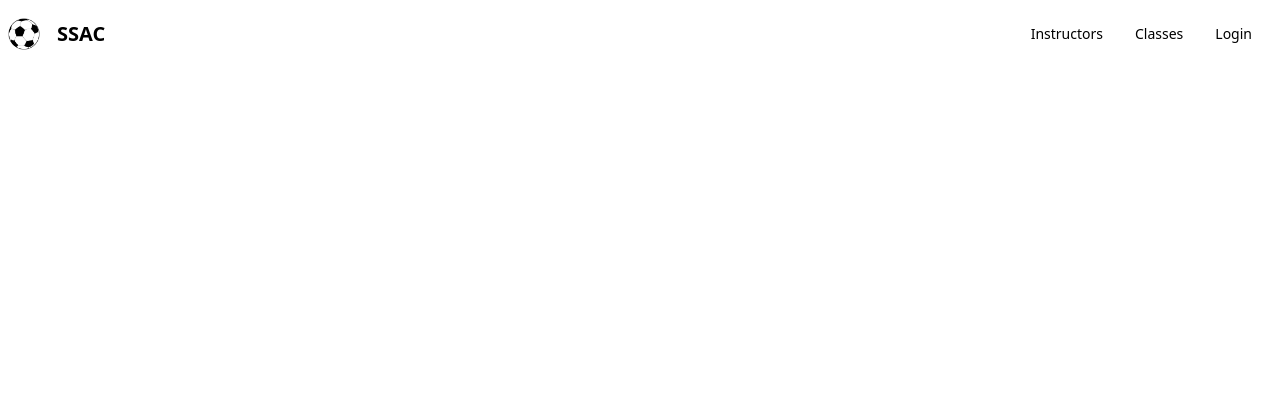
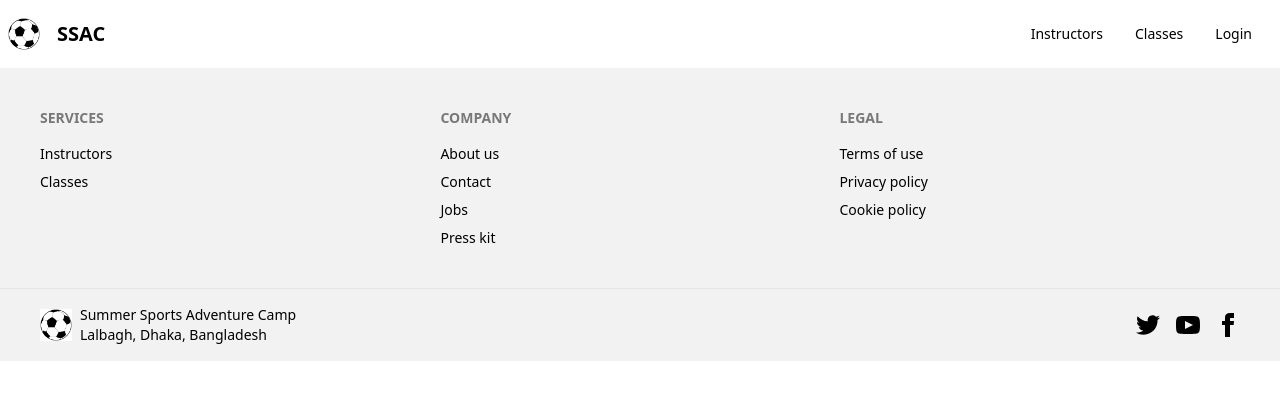
Before and after one commit to RionelxSlovesky/SSAC-client, a React (Vite) app in the folder Summer Sports Adventure Camp/: page / in a window 1280 px wide. Shown: the top 400 px of the page. Built offline with nearby package versions, Linux system fonts and the light colour scheme.

Commit message:
Created the footer
shared footer for all pages except 404

```diff
--- a/Summer Sports Adventure Camp/src/layout/Main.jsx
+++ b/Summer Sports Adventure Camp/src/layout/Main.jsx
@@ -1,3 +1,4 @@
+import Footer from "../shared/Footer";
 import Navbar from "../shared/Navbar";
 
 
@@ -5,6 +6,7 @@
     return (
         <div className="max-w-[1400px] mx-auto">
             <Navbar></Navbar>
+            <Footer></Footer>
         </div>
     );
 };
--- a/Summer Sports Adventure Camp/src/shared/Footer.jsx
+++ b/Summer Sports Adventure Camp/src/shared/Footer.jsx
@@ -0,0 +1,77 @@
+
+import logo from "../assets/logo.png";
+
+const Footer = () => {
+  return (
+    <>
+      <footer className="footer p-10 bg-base-200 text-base-content">
+        <div>
+          <span className="footer-title">Services</span>
+          <a className="link link-hover">Instructors</a>
+          <a className="link link-hover">Classes</a>
+        </div>
+        <div>
+          <span className="footer-title">Company</span>
+          <a className="link link-hover">About us</a>
+          <a className="link link-hover">Contact</a>
+          <a className="link link-hover">Jobs</a>
+          <a className="link link-hover">Press kit</a>
+        </div>
+        <div>
+          <span className="footer-title">Legal</span>
+          <a className="link link-hover">Terms of use</a>
+          <a className="link link-hover">Privacy policy</a>
+          <a className="link link-hover">Cookie policy</a>
+        </div>
+      </footer>
+      <footer className="footer px-10 py-4 border-t bg-base-200 text-base-content border-base-300">
+        <div className="items-center grid-flow-col">
+          <img className="w-8" src={logo} alt="" />
+          <p>
+            Summer Sports Adventure Camp <br />
+            Lalbagh, Dhaka, Bangladesh
+          </p>
+        </div>
+        <div className="md:place-self-center md:justify-self-end">
+          <div className="grid grid-flow-col gap-4">
+            <a>
+              <svg
+                xmlns="http://www.w3.org/2000/svg"
+                width="24"
+                height="24"
+                viewBox="0 0 24 24"
+                className="fill-current"
+              >
+                <path d="M24 4.557c-.883.392-1.832.656-2.828.775 1.017-.609 1.798-1.574 2.165-2.724-.951.564-2.005.974-3.127 1.195-.897-.957-2.178-1.555-3.594-1.555-3.179 0-5.515 2.966-4.797 6.045-4.091-.205-7.719-2.165-10.148-5.144-1.29 2.213-.669 5.108 1.523 6.574-.806-.026-1.566-.247-2.229-.616-.054 2.281 1.581 4.415 3.949 4.89-.693.188-1.452.232-2.224.084.626 1.956 2.444 3.379 4.6 3.419-2.07 1.623-4.678 2.348-7.29 2.04 2.179 1.397 4.768 2.212 7.548 2.212 9.142 0 14.307-7.721 13.995-14.646.962-.695 1.797-1.562 2.457-2.549z"></path>
+              </svg>
+            </a>
+            <a>
+              <svg
+                xmlns="http://www.w3.org/2000/svg"
+                width="24"
+                height="24"
+                viewBox="0 0 24 24"
+                className="fill-current"
+              >
+                <path d="M19.615 3.184c-3.604-.246-11.631-.245-15.23 0-3.897.266-4.356 2.62-4.385 8.816.029 6.185.484 8.549 4.385 8.816 3.6.245 11.626.246 15.23 0 3.897-.266 4.356-2.62 4.385-8.816-.029-6.185-.484-8.549-4.385-8.816zm-10.615 12.816v-8l8 3.993-8 4.007z"></path>
+              </svg>
+            </a>
+            <a>
+              <svg
+                xmlns="http://www.w3.org/2000/svg"
+                width="24"
+                height="24"
+                viewBox="0 0 24 24"
+                className="fill-current"
+              >
+                <path d="M9 8h-3v4h3v12h5v-12h3.642l.358-4h-4v-1.667c0-.955.192-1.333 1.115-1.333h2.885v-5h-3.808c-3.596 0-5.192 1.583-5.192 4.615v3.385z"></path>
+              </svg>
+            </a>
+          </div>
+        </div>
+      </footer>
+    </>
+  );
+};
+
+export default Footer;
```
